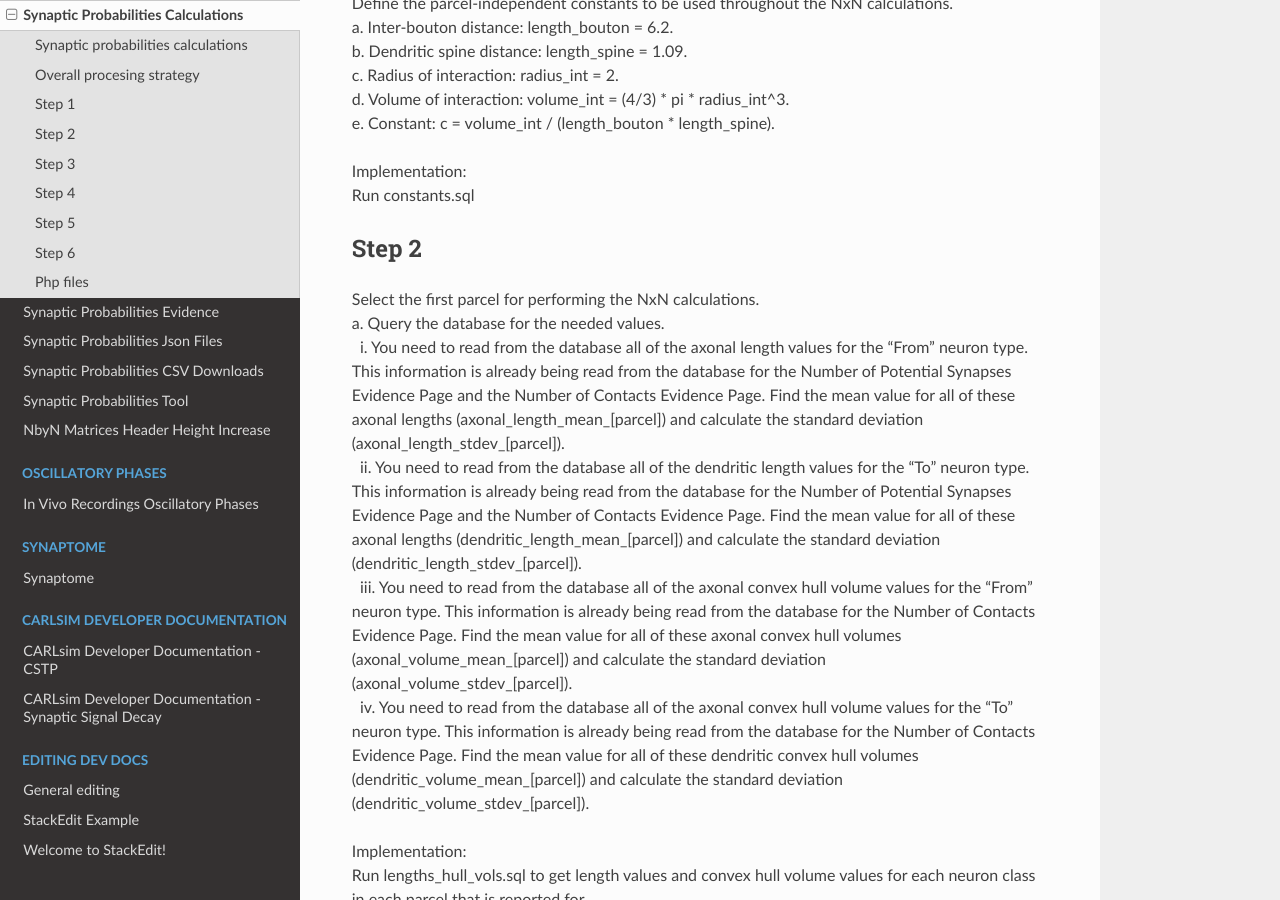
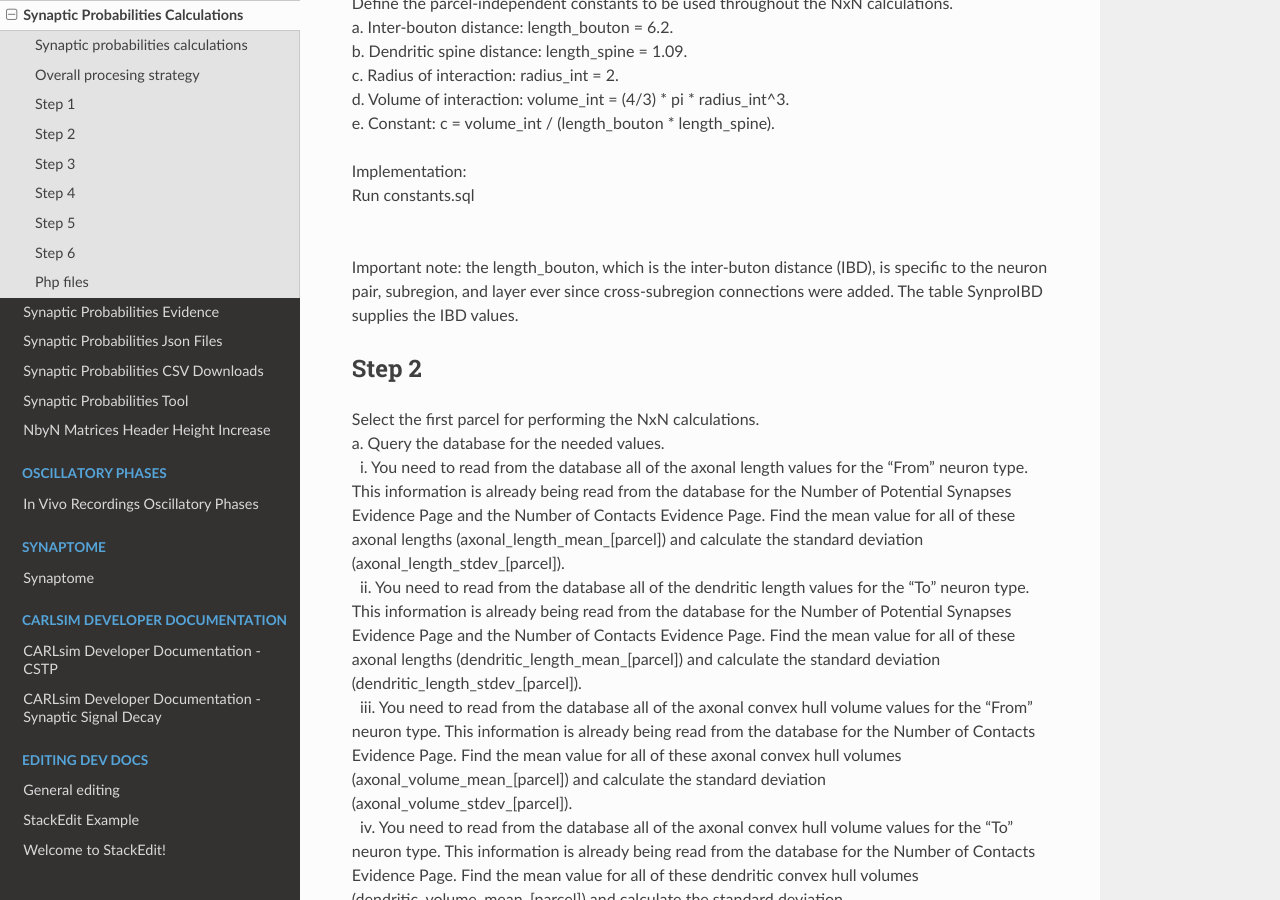
Before and after one commit to Hippocampome-Org/hco_dev_docs, a Sphinx documentation site: the page built from docs/synaptic_probabilities/propagate_errors.md, in a window 1280 px wide and 900 px high, scrolled down 888 px. Built offline with Sphinx 7.4.7 and the Read the Docs theme 2.0.0, drawn with Linux system fonts in a browser that asks for light colours.

Commit message:
added SynproIBD info

```diff
--- a/docs/synaptic_probabilities/propagate_errors.md
+++ b/docs/synaptic_probabilities/propagate_errors.md
@@ -27,6 +27,9 @@ Define the parcel-independent constants to be used throughout the NxN calculatio
 
 Implementation:
 <br>Run constants.sql
+
+<br>Important note: the length_bouton, which is the inter-buton distance (IBD), is specific to the neuron pair, subregion, and layer ever since cross-subregion connections were added.
+The table SynproIBD supplies the IBD values.
 
 ## Step 2
 Select the first parcel for performing the NxN calculations.
```
